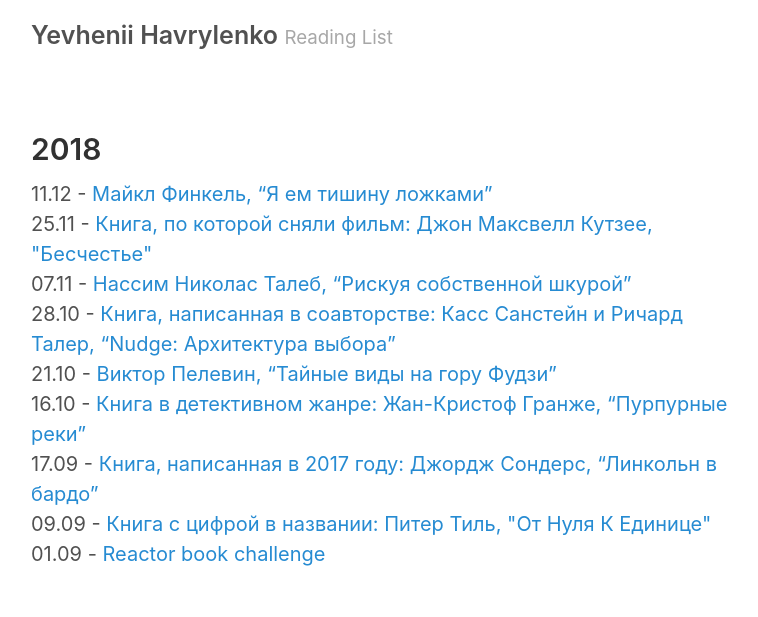
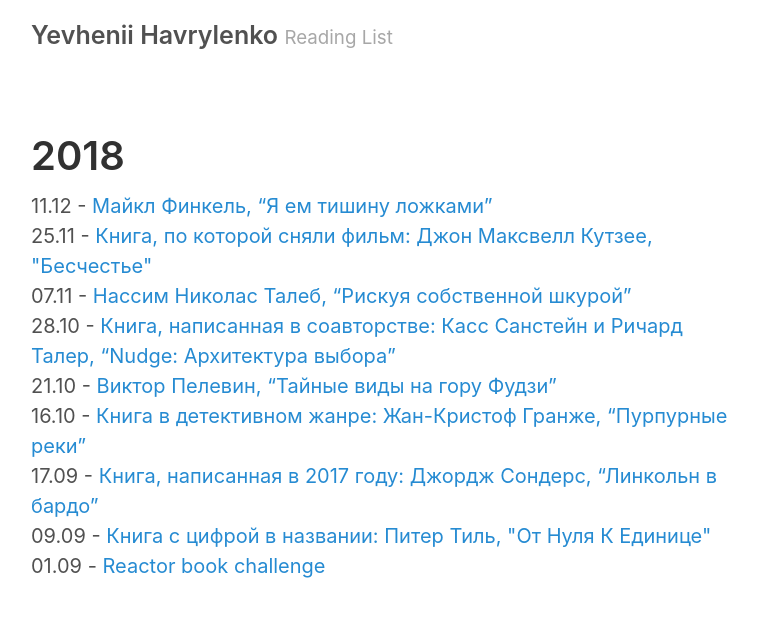
Before and after one commit to yevhenii-havrylenko/yevhenii-havrylenko.github.io, a Jekyll site: the page built from index.md, in a window 1280 px wide. Shown: the top 617 px of the page, without its empty margins (259-1017 px from the left). Built offline with Jekyll 4.4.1, drawn with Linux system fonts in a browser that asks for light colours.

Commit message:
Update index.md

```diff
--- a/index.md
+++ b/index.md
@@ -8,7 +8,7 @@ title: Reading List
        {% assign currentDate = post.date | date: "%Y" %}
        {% if currentDate != myDate %}
            {% unless forloop.first %}</p>{% endunless %}
-           <h2>{{ currentDate }}</h2>
+           <h1>{{ currentDate }}</h1>
            <p>
            {% assign myDate = currentDate %}
        {% endif %}
```
